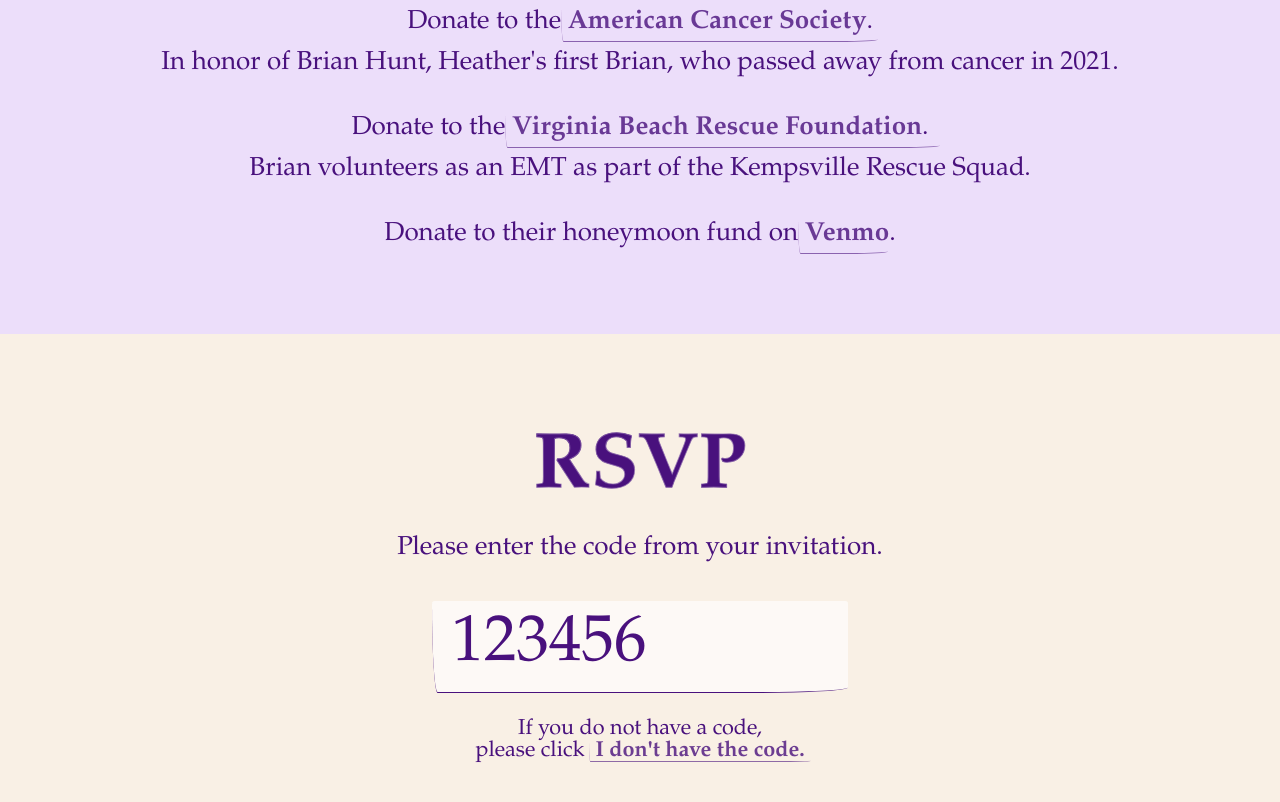
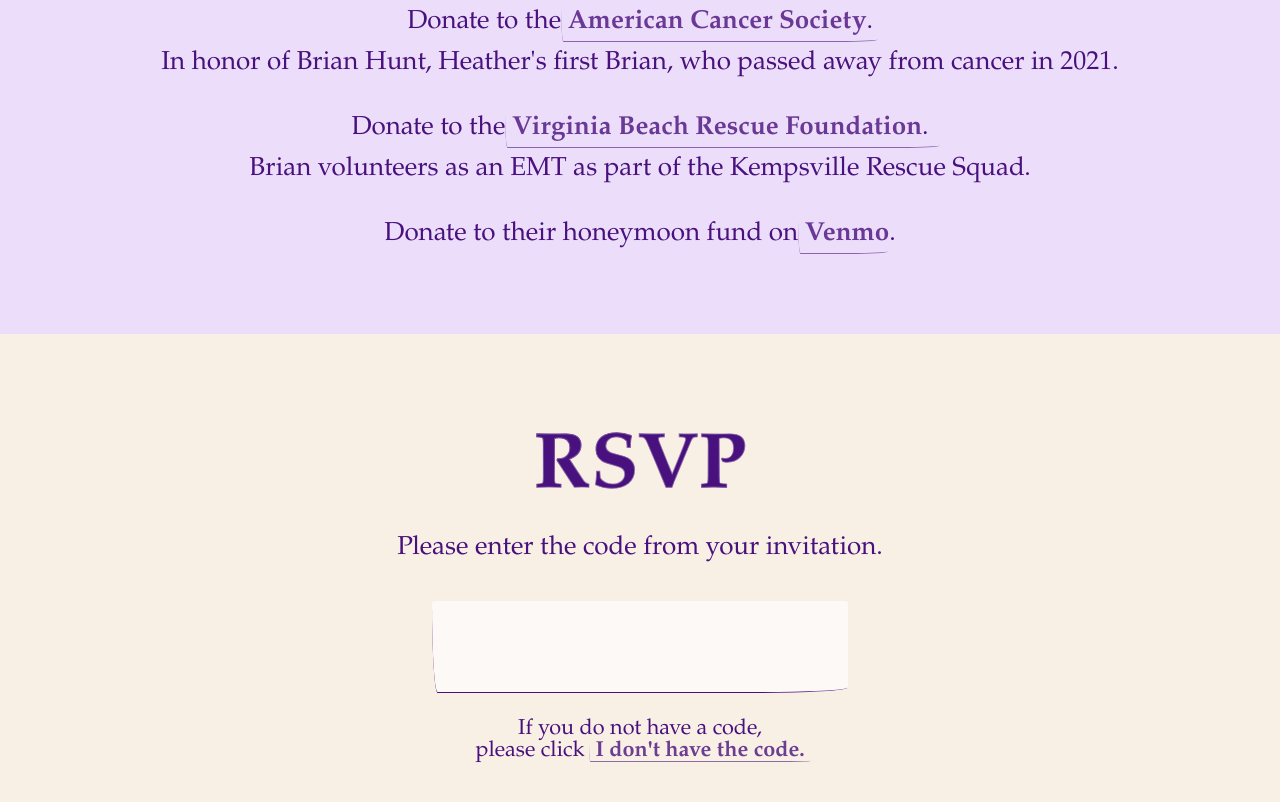
Before and after one commit to iambriansreed/heyreed, a website built with Vite: page index.html in a window 1280 px wide. Shown: the part 3163-3965 px from the top of the page. Built offline with nearby package versions, Linux system fonts and the light colour scheme; files whose address does not match are found by name.

Commit message:
remove test code

```diff
--- a/index.html
+++ b/index.html
@@ -136,7 +136,6 @@
                                     minlength="6"
                                     pattern="[a-zA-Z0-9]"
                                     autocomplete="off"
-                                    value="123456"
                                 />
                             </search-input>
                             <p class="description error">
```
